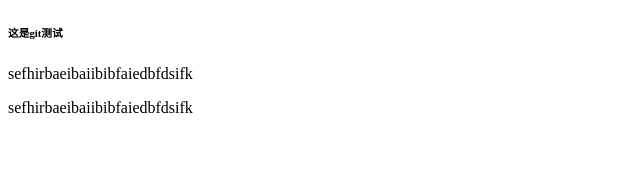
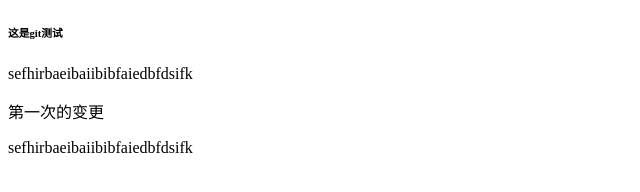
Before and after one commit to wby666/myfirstrepository, a plain HTML site: page index.html in a window 1280 px wide. Shown: the whole page, without its empty margins (0-640 px from the left). Drawn offline with Linux system fonts and the light colour scheme.

Commit message:
第一次

```diff
--- a/index.html
+++ b/index.html
@@ -1,17 +1,21 @@
 <!DOCTYPE html>
 <html lang="en">
+
 <head>
     <meta charset="UTF-8">
     <meta name="viewport" content="width=device-width, initial-scale=1.0">
     <meta http-equiv="X-UA-Compatible" content="ie=edge">
     <title>Document</title>
 </head>
+
 <body>
     <h6>这是git测试</h6>
     <p>sefhirbaeibaiibibfaiedbfdsifk</p>
+    <div>第一次的变更</div>
     <p>sefhirbaeibaiibibfaiedbfdsifk</p>
 </body>
 <script>
 
 </script>
+
 </html>
```
